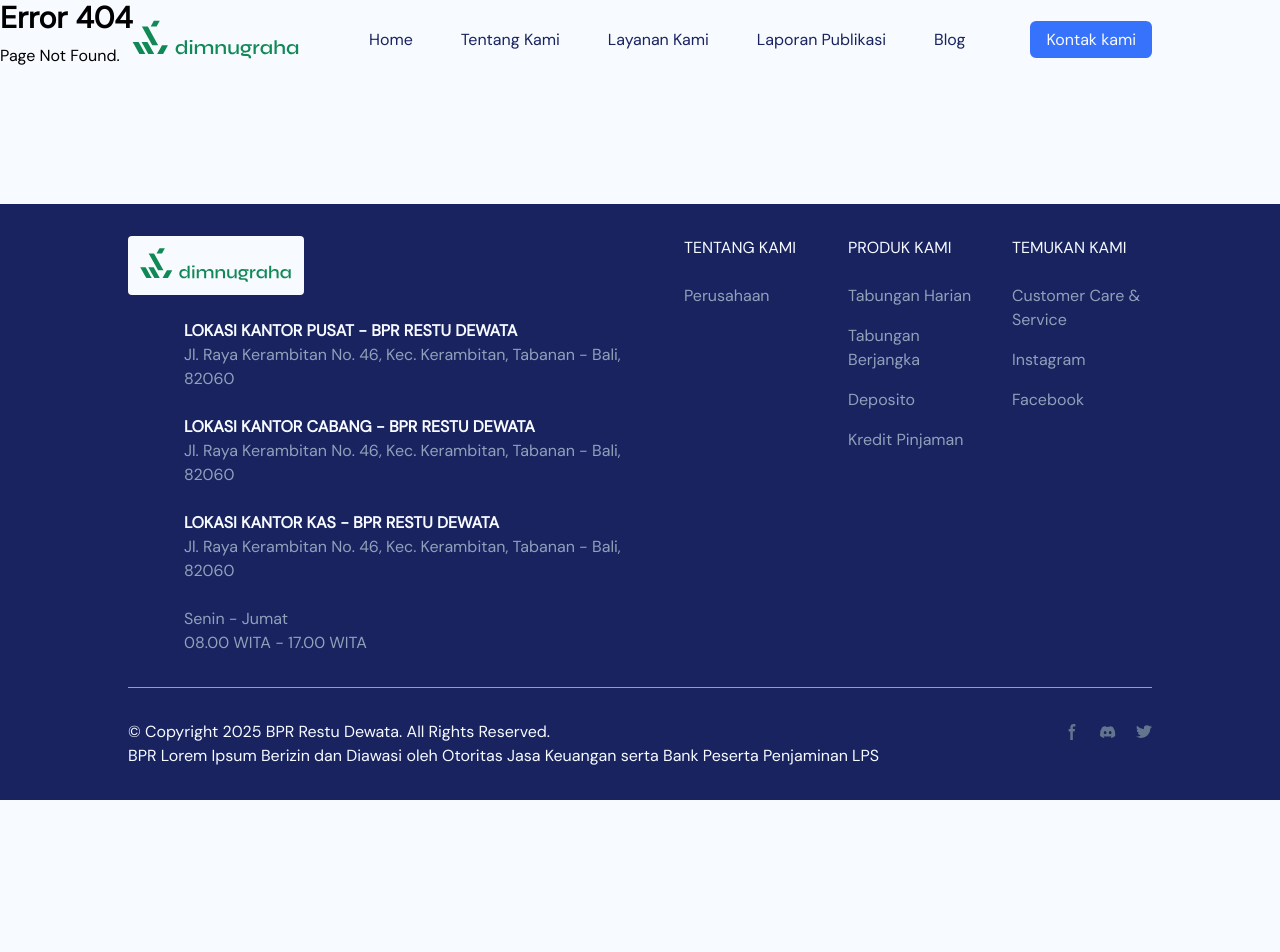
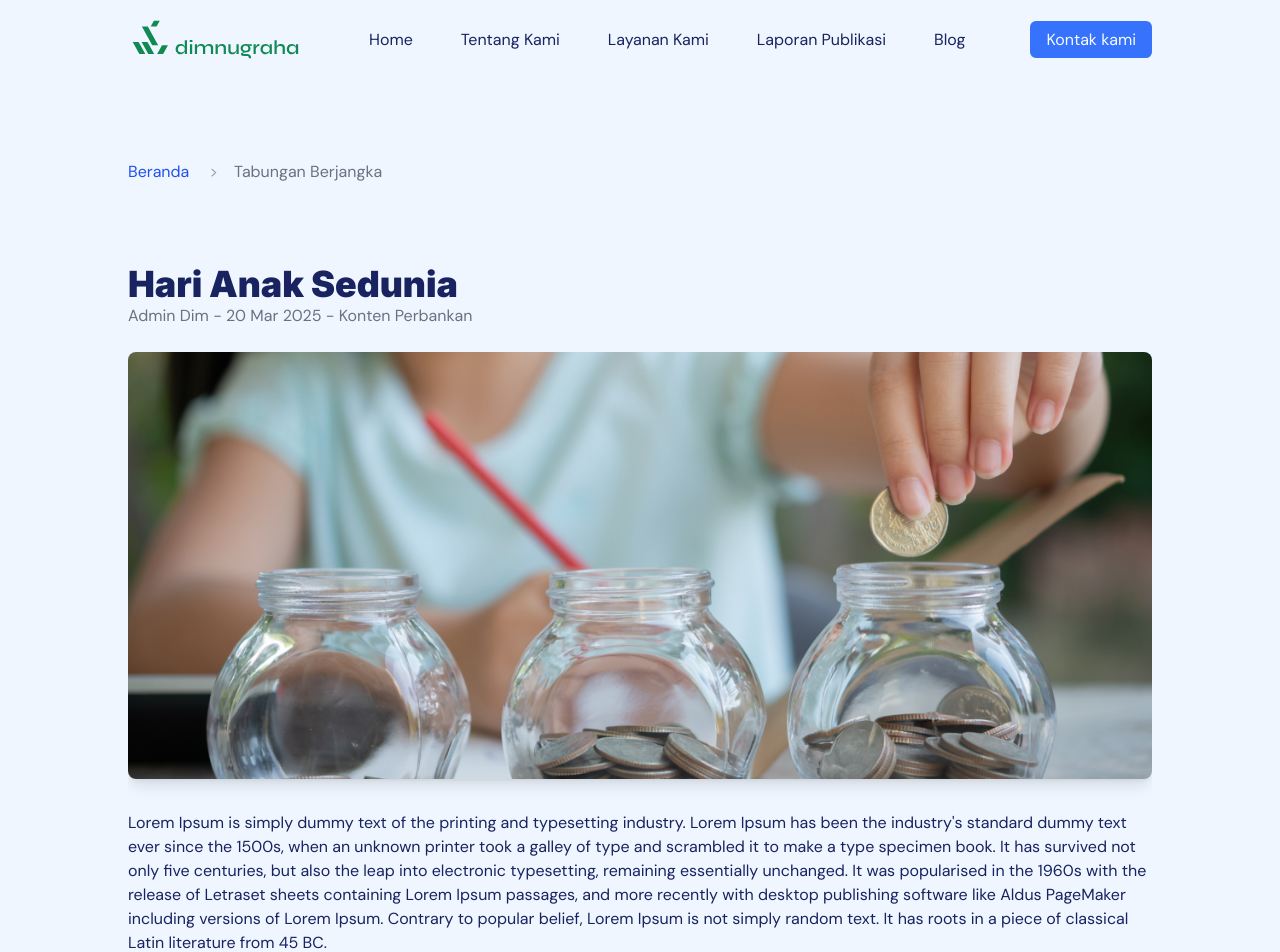
Before and after one commit to dimasnugrahs/company-profile-frontend, a React (Vite) app: page /blog/details in a window 1280 px wide. Shown: the top 952 px of the page. Before the commit the page ends 800 px from the top, so only its background shows below. Built offline with nearby package versions, Linux system fonts and the light colour scheme.

Commit message:
update blogdetails

```diff
--- a/src/App.jsx
+++ b/src/App.jsx
@@ -8,6 +8,8 @@ import Blog from "./pages/Blog";
 import NotFound from "./pages/NotFound";
 import Services from "./pages/Services";
 import Report from "./pages/Report";
+import BlogDetails from "./pages/BlogDetails";
+import BlogDetailSection from "./components/blog/BlogDetailSection";
 
 function App() {
   return (
@@ -22,6 +24,7 @@ function App() {
             <Route path="/contact" element={<Contact />} />
             <Route path="/report" element={<Report />} />
             <Route path="/blog" element={<Blog />} />
+            <Route path="/blog/details" element={<BlogDetails />} />
             <Route path="*" element={<NotFound />} />
           </Routes>
         </MainLayout>
--- /dev/null
+++ b/src/components/blog/BlogDetailSection.jsx
@@ -0,0 +1,69 @@
+import ProductImage from "../../assets/images/product-details.jpg";
+
+// eslint-disable-next-line
+import { motion } from "motion/react";
+import LayoutCompany from "../home/_components/LayoutCompany";
+
+const BlogDetailSection = () => {
+  const blogs = [
+    {
+      id: 1,
+      image: ProductImage,
+      administrator: "Admin Dim",
+      date: "20 Mar 2025",
+      category: "Konten Perbankan",
+      title: "Hari Anak Sedunia",
+      description:
+        "Lorem Ipsum is simply dummy text of the printing and typesetting industry. Lorem Ipsum has been the industry's standard dummy text ever since the 1500s, when an unknown printer took a galley of type and scrambled it to make a type specimen book. It has survived not only five centuries, but also the leap into electronic typesetting, remaining essentially unchanged. It was popularised in the 1960s with the release of Letraset sheets containing Lorem Ipsum passages, and more recently with desktop publishing software like Aldus PageMaker including versions of Lorem Ipsum. Contrary to popular belief, Lorem Ipsum is not simply random text. It has roots in a piece of classical Latin literature from 45 BC.",
+    },
+  ];
+
+  return (
+    <LayoutCompany>
+      <div className="overflow-x-hidden">
+        {blogs.map((blog) => (
+          <div key={blog.id}>
+            <motion.h1
+              className="font-inter-black text-4xl"
+              initial={{ opacity: 0, x: -100 }}
+              whileInView={{ opacity: 1, x: 0 }}
+              viewport={{ once: true, amount: 0.2 }}
+              transition={{ duration: 0.8, delay: 0 }}
+            >
+              {blog.title}
+            </motion.h1>
+            <motion.p
+              className="text-gray-500"
+              initial={{ opacity: 0, x: -100 }}
+              whileInView={{ opacity: 1, x: 0 }}
+              viewport={{ once: true, amount: 0.2 }}
+              transition={{ duration: 0.8, delay: 0.1 }}
+            >
+              {blog.administrator} - {blog.date} - {blog.category}
+            </motion.p>
+            <motion.img
+              src={blog.image}
+              className="w-full h-auto max-h-[500px] mt-6 rounded-lg shadow-lg object-cover"
+              initial={{ opacity: 0, x: -100 }}
+              whileInView={{ opacity: 1, x: 0 }}
+              viewport={{ once: true, amount: 0.2 }}
+              transition={{ duration: 0.8, delay: 0.2 }}
+            />
+
+            <motion.p
+              className="mt-8"
+              initial={{ opacity: 0, x: -100 }}
+              whileInView={{ opacity: 1, x: 0 }}
+              viewport={{ once: true, amount: 0.2 }}
+              transition={{ duration: 0.8, delay: 0.3 }}
+            >
+              {blog.description}
+            </motion.p>
+          </div>
+        ))}
+      </div>
+    </LayoutCompany>
+  );
+};
+
+export default BlogDetailSection;
--- /dev/null
+++ b/src/components/blog/BlogSection.jsx
@@ -0,0 +1,159 @@
+import React from "react";
+import LayoutCompany from "../home/_components/LayoutCompany";
+import { Link } from "react-router-dom";
+import ImageCardOne from "../../assets/images/products-1.jpg";
+
+// eslint-disable-next-line
+import { motion } from "motion/react";
+
+const BlogSection = () => {
+  const articles = [
+    {
+      id: 1,
+      image: ImageCardOne,
+      title: "Hari Anak Sedunia",
+      description:
+        "Lorem ipsum is simply dummy text of the printing and typesetting industry.",
+    },
+    {
+      id: 2,
+      image: ImageCardOne,
+      title: "Selamat Hari Natal",
+      description:
+        "Lorem ipsum is simply dummy text of the printing and typesetting industry.",
+    },
+    {
+      id: 3,
+      image: ImageCardOne,
+      title: "Staff IT",
+      description:
+        "Lorem ipsum is simply dummy text of the printing and typesetting industry.",
+    },
+    {
+      id: 4,
+      image: ImageCardOne,
+      title: "Tips Mudah Menabung",
+      description:
+        "Lorem ipsum is simply dummy text of the printing and typesetting industry.",
+    },
+    {
+      id: 5,
+      image: ImageCardOne,
+      title: "Hari Anak Sedunia",
+      description:
+        "Lorem ipsum is simply dummy text of the printing and typesetting industry.",
+    },
+    {
+      id: 6,
+      image: ImageCardOne,
+      title: "Selamat Hari Natal",
+      description:
+        "Lorem ipsum is simply dummy text of the printing and typesetting industry.",
+    },
+    {
+      id: 7,
+      image: ImageCardOne,
+      title: "Staff IT",
+      description:
+        "Lorem ipsum is simply dummy text of the printing and typesetting industry.",
+    },
+    {
+      id: 8,
+      image: ImageCardOne,
+      title: "Tips Mudah Menabung",
+      description:
+        "Lorem ipsum is simply dummy text of the printing and typesetting industry.",
+    },
+    {
+      id: 9,
+      image: ImageCardOne,
+      title: "Hari Anak Sedunia",
+      description:
+        "Lorem ipsum is simply dummy text of the printing and typesetting industry.",
+    },
+    {
+      id: 10,
+      image: ImageCardOne,
+      title: "Selamat Hari Natal",
+      description:
+        "Lorem ipsum is simply dummy text of the printing and typesetting industry.",
+    },
+    {
+      id: 11,
+      image: ImageCardOne,
+      title: "Staff IT",
+      description:
+        "Lorem ipsum is simply dummy text of the printing and typesetting industry.",
+    },
+    {
+      id: 12,
+      image: ImageCardOne,
+      title: "Tips Mudah Menabung",
+      description:
+        "Lorem ipsum is simply dummy text of the printing and typesetting industry.",
+    },
+  ];
+  return (
+    <LayoutCompany>
+      <div className="overflow-x-hidden">
+        <div className="max-w-7xl mx-auto px-4 py-10">
+          {/* Dropdown & Title */}
+          <div className="flex justify-between items-center mb-6">
+            <h1 className="text-2xl font-bold text-gray-800">
+              Artikel Terbaru
+            </h1>
+            <select className="bg-blue-600 text-white px-4 py-2 rounded-md font-medium focus:outline-none">
+              <option>Cari berdasarkan kategori</option>
+              <option>Berita</option>
+              <option>Tips</option>
+              <option>IT</option>
+            </select>
+          </div>
+
+          {/* Artikel Grid */}
+          <div className="grid grid-cols-1 sm:grid-cols-2 md:grid-cols-3 gap-6">
+            {articles.map((article) => (
+              <Link to="/blog/details" key={article.id}>
+                <motion.div
+                  className="rounded-xl overflow-hidden shadow-lg hover:shadow-2xl bg-company-50 pb-8"
+                  initial={{ opacity: 0, x: -100 }}
+                  whileInView={{ opacity: 1, x: 0 }}
+                  viewport={{ once: true, amount: 0.2 }}
+                  transition={{ duration: 0.8, delay: article.id * 0.2 }}
+                >
+                  <img
+                    className="w-full h-48 object-cover"
+                    src={article.image}
+                    alt="Product Images"
+                  />
+                  <div className="px-6 py-4">
+                    <div className="font-bold text-xl mb-2 text-company-950">
+                      {article.title}
+                    </div>
+                    <p className="text-company-950">
+                      Lorem ipsum dolor sit amet, consectetur adipisicing elit.
+                      Voluptatibus quia, nulla! Maiores et perferendis eaque,
+                      exercitationem praesentium nihil.
+                    </p>
+                  </div>
+                  {/* <div className="px-6 pt-4 pb-2">
+              {article.tags.map((tag, index) => (
+                <span
+                  key={index}
+                  className="inline-block bg-gray-200 rounded-full px-3 py-1 text-sm font-semibold text-gray-700 mr-2 mb-2"
+                >
+                  {tag}
+                </span>
+              ))}
+            </div> */}
+                </motion.div>
+              </Link>
+            ))}
+          </div>
+        </div>
+      </div>
+    </LayoutCompany>
+  );
+};
+
+export default BlogSection;
--- a/src/components/product/HeroSectionProduct.jsx
+++ b/src/components/product/HeroSectionProduct.jsx
@@ -49,7 +49,7 @@ const HeroSectionProduct = () => {
   ];
 
   return (
-    <div className="py-20">
+    <div className="py-20 overflow-x-hidden">
       {products.map((product) => (
         <div key={product.id}>
           <motion.h1
--- a/src/layouts/LayoutDefaultContent.jsx
+++ b/src/layouts/LayoutDefaultContent.jsx
@@ -1,6 +1,6 @@
 const LayouDefaultContent = ({ children }) => {
   return (
-    <div className="bg-blue-50 py-40 lg:px-32 px-6 text-company-950 font-display overflow-x-hidden">
+    <div className="bg-blue-50 pt-40 lg:px-32 px-6 text-company-950 font-display overflow-x-hidden">
       <div className="">{children}</div>
     </div>
   );
--- a/src/pages/Blog.jsx
+++ b/src/pages/Blog.jsx
@@ -1,8 +1,9 @@
+import BlogSection from "../components/blog/BlogSection";
+
 export default function Blog() {
   return (
     <div>
-      <h1 className="text-3xl font-bold">Blog</h1>
-      <p className="mt-2">We offer best content and supply.</p>
+      <BlogSection />
     </div>
   );
 }
--- /dev/null
+++ b/src/pages/BlogDetails.jsx
@@ -0,0 +1,21 @@
+import BlogDetailSection from "../components/blog/BlogDetailSection";
+import Breadcrumbs from "../components/Breadcrumbs";
+import LayouDefaultContent from "../layouts/LayoutDefaultContent";
+
+const BlogDetails = () => {
+  return (
+    <div>
+      <LayouDefaultContent>
+        <Breadcrumbs
+          items={[
+            { label: "Beranda", href: "/" },
+            { label: "Tabungan Berjangka" }, // item terakhir biasanya tidak punya link
+          ]}
+        />
+      </LayouDefaultContent>
+      <BlogDetailSection />
+    </div>
+  );
+};
+
+export default BlogDetails;
```
